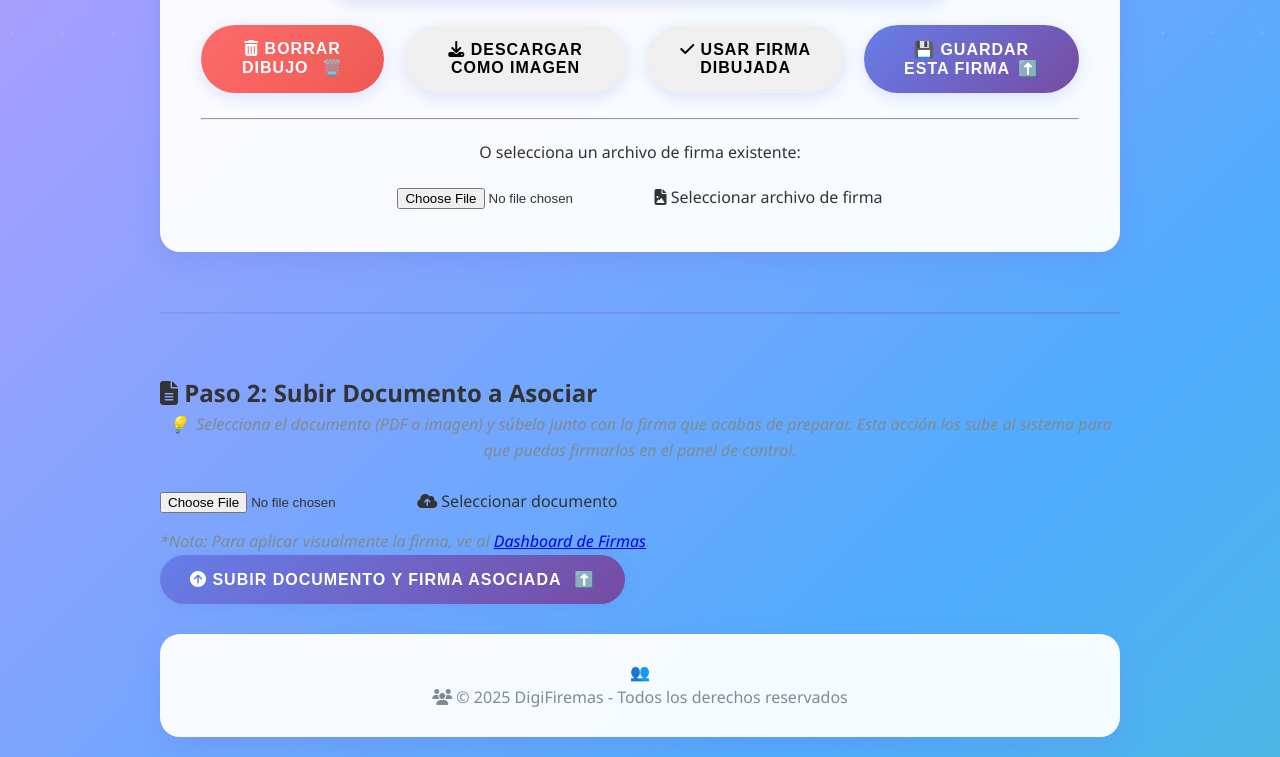
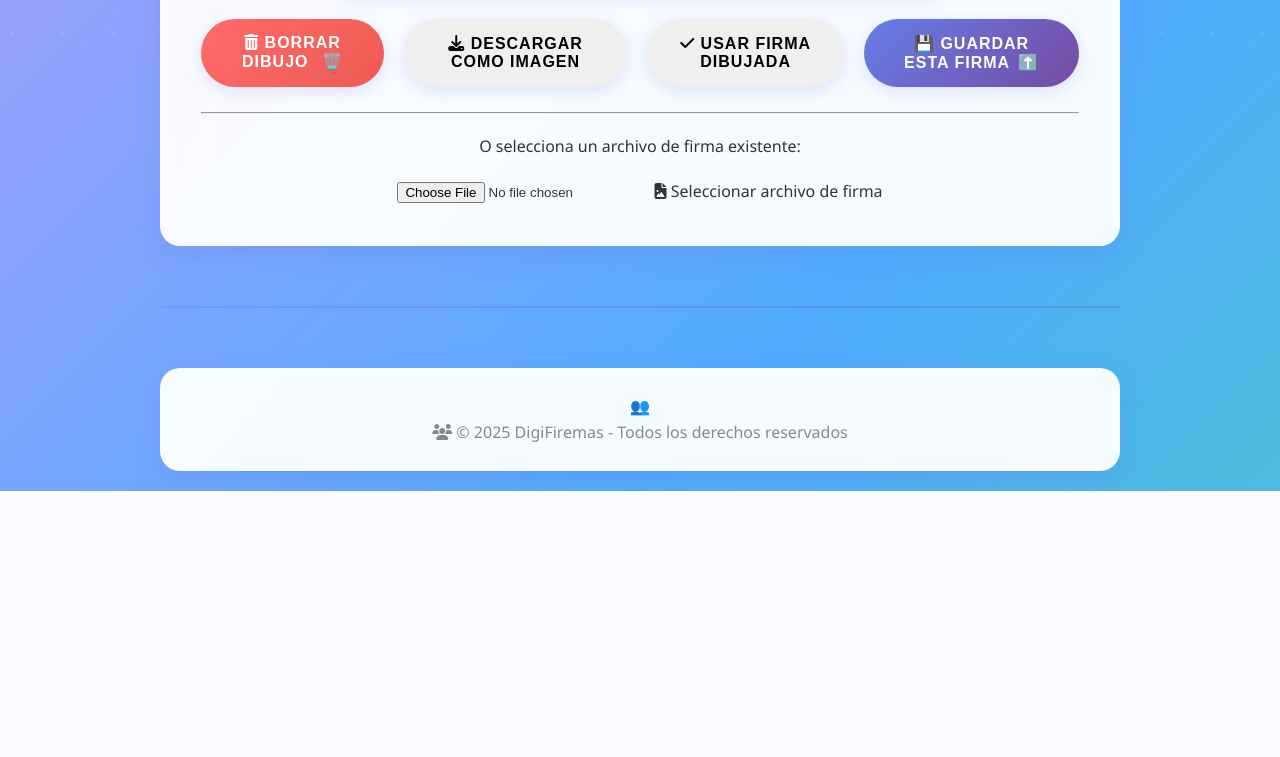
Before and after one commit to Sebastian27007/digifirmas, a Flask app: page / in a window 1280 px wide. Shown: the part 730-1487 px from the top of the page. After the commit the page ends 1221 px from the top, so only its background shows below. Run offline with Flask 3, Linux system fonts and the light colour scheme; the visitor is signed in with stand-in values (Sample User, id 1).

Commit message:
update index.html

```diff
--- a/templates/index.html
+++ b/templates/index.html
@@ -61,23 +61,8 @@
 
             <div class="section-divider"></div>
 
-            <section class="final-upload-section animate-on-scroll">
-                <h2><i class="fas fa-file-alt"></i> Paso 2: Subir Documento a Asociar</h2>
-                <p class="instruction">Selecciona el documento (PDF o imagen) y súbelo junto con la firma que acabas de preparar. Esta acción los sube al sistema para que puedas firmarlos en el panel de control.</p>
-                <div class="file-input-container">
-                    <input type="file" id="document-input" accept=".pdf,image/*">
-                    <label for="document-input" class="file-input-label">
-                        <i class="fas fa-cloud-upload-alt"></i> Seleccionar documento
-                    </label>
-                </div>
-                <p style="margin-top: 15px; color: #7f8c8d; font-style: italic;">
-                    *Nota: Para aplicar visualmente la firma, ve al <a href="{{ url_for('dashboard') }}">Dashboard de Firmas</a>.
-                </p>
-                <button id="final-upload-btn" class="btn btn-upload">
-                    <i class="fas fa-arrow-circle-up"></i> Subir Documento y Firma Asociada
-                </button>
-                <p id="status-text" class="status-message" role="alert">Estado: Esperando firma...</p>
-            </section>
+
+
             </main>
 
         <footer class="footer animate-on-scroll">
```
